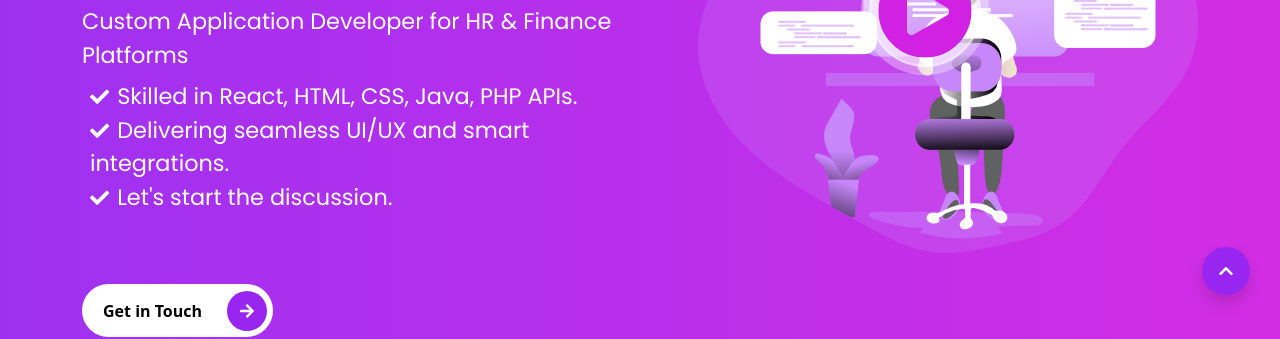
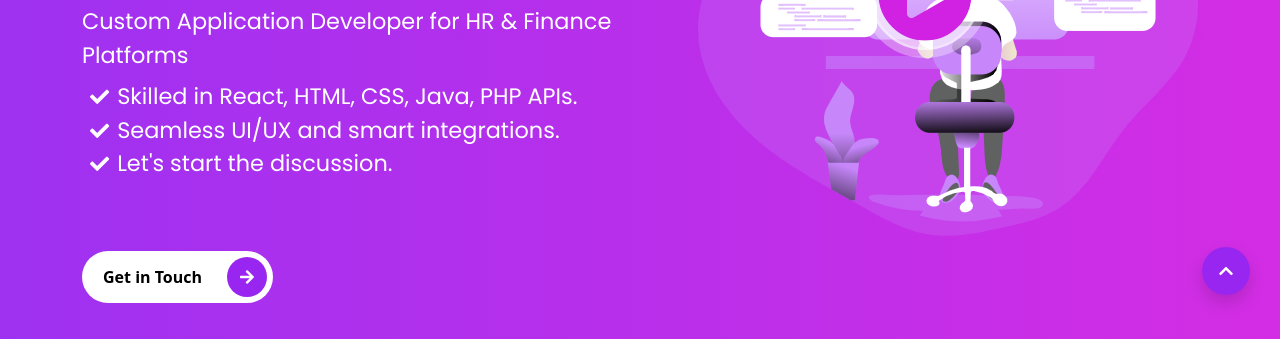
Before and after one commit to dineshdev11/portfolio, a website: page index.html in a window 1280 px wide. Shown: the part 475-814 px from the top of the page. Drawn offline with nearby package versions, Linux system fonts and the light colour scheme; files that its build step writes are made by us from their sources.

Commit message:
Update index.html

```diff
--- a/index.html
+++ b/index.html
@@ -65,7 +65,7 @@
               </div>
             <ul class="cta-info__list">
               <li>Skilled in React, HTML, CSS, Java, PHP APIs.</li>
-              <li>Delivering seamless UI/UX and smart integrations.</li>
+              <li>Seamless UI/UX and smart integrations.</li>
               <li>Let's start the discussion.</li>
             </ul>
             </b>
```
